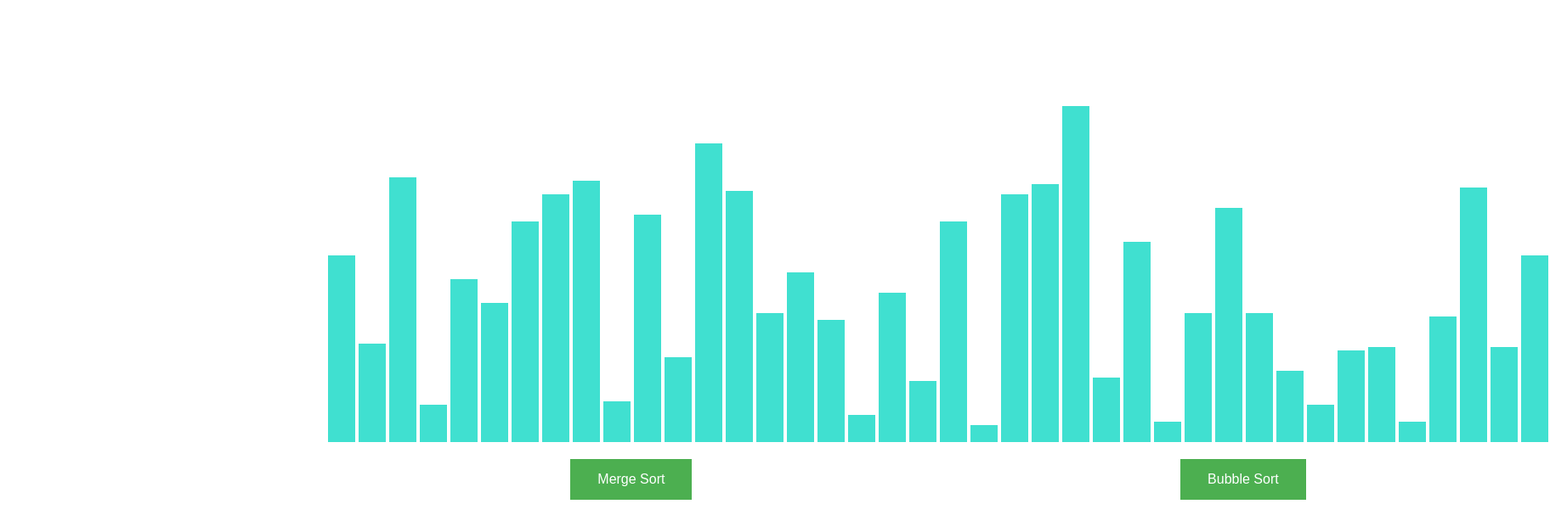
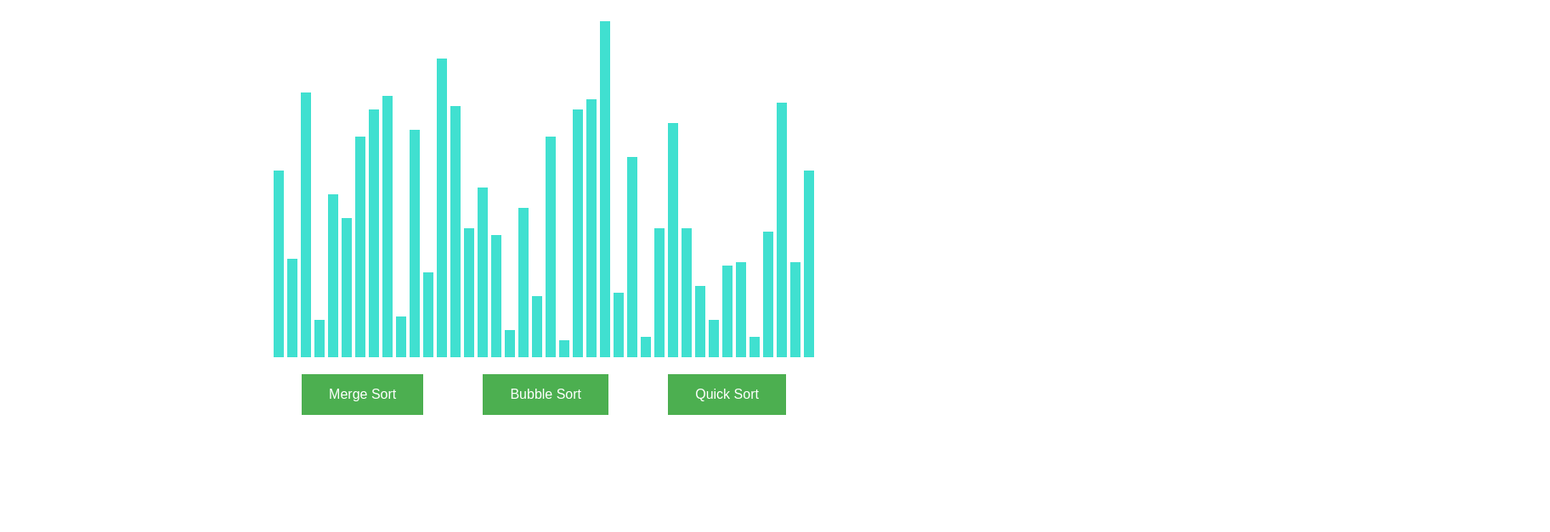
Before and after one commit to guangshuqi/sortingAnimator, a React (Create React App) app: page / in a window 1280 px wide. Shown: the part 161-788 px from the top of the page at 85% size, 1824 px wide, since content can reach past the window. Built offline with nearby package versions, Linux system fonts and the light colour scheme.

Commit message:
added quicksort

```diff
--- /dev/null
+++ b/src/SortingAnimator/SortingAlgorithm/QuickSort.js
@@ -0,0 +1,67 @@
+export default function getQuickSortSequence(unsortedArray, offset, sequences){
+
+    if (unsortedArray.length <= 1){
+        if (unsortedArray.length==1){
+            sequences.push({
+                type: 'colorChange',
+                indices: [offset],
+                color: 'green'
+            })
+        }
+        return [...unsortedArray]
+    }
+    let pivot = unsortedArray[0]
+
+    let pivotIdx = 0
+    for (let i = 1; i< unsortedArray.length; i++){
+        sequences.push(
+            {
+                type: 'colorChange',
+                indices: [pivotIdx+offset, i+offset]
+            }
+        )
+        sequences.push(
+            {
+                type: 'colorChange',
+                indices: [pivotIdx+offset, i+offset]
+            }
+        )
+
+        if (unsortedArray[i]<pivot){
+            if (i == pivotIdx+1){
+                sequences.push(
+                    {
+                        type: "heightChange",
+                        indices: [pivotIdx+offset, pivotIdx+offset+1],
+                        newHeights: [unsortedArray[pivotIdx+1], pivot]
+                    }
+                )
+                unsortedArray[pivotIdx] =  unsortedArray[pivotIdx+1]
+                unsortedArray[pivotIdx+1] = pivot
+            }
+            else{
+                let temp = unsortedArray[pivotIdx+1]
+                sequences.push(
+                    {
+                        type: "heightChange",
+                        indices: [pivotIdx+offset, pivotIdx+offset+1, i+offset],
+                        newHeights: [unsortedArray[i], pivot, temp]
+                    }
+                )
+
+                unsortedArray[pivotIdx+1] = pivot
+                unsortedArray[pivotIdx] = unsortedArray[i]
+                unsortedArray[i]=temp
+            }
+
+            pivotIdx++
+
+        }
+    }
+    sequences.push({
+        type: 'colorChange',
+        indices: [pivotIdx+offset],
+        color: 'green'
+    })
+    return [...getQuickSortSequence(unsortedArray.slice(0,pivotIdx),offset,sequences), pivot, ...getQuickSortSequence(unsortedArray.slice(pivotIdx+1,unsortedArray.length),offset+pivotIdx+1, sequences)]
+}
--- a/src/SortingAnimator/SortingAnimator.css
+++ b/src/SortingAnimator/SortingAnimator.css
@@ -1,9 +1,11 @@
 .main-container{
   display: flex;
   flex-direction: column;
-  top: 100px;
+  /* top: 100px;
   left:30%;
-  position: absolute
+  position: absolute   */
+  margin: auto;
+  width: 50%;
 }
 
 .button-container {
--- a/src/SortingAnimator/SortingAnimator.js
+++ b/src/SortingAnimator/SortingAnimator.js
@@ -2,7 +2,7 @@ import React from 'react'
 import './SortingAnimator.css'
 import getMergeSortSequence from './SortingAlgorithm/MergeSort'
 import getBubbleSortSequence from './SortingAlgorithm/BubbleSort'
-
+import getQuickSortSequence from './SortingAlgorithm/QuickSort'
 const ARRAY_LEN = 40
 // This is the main color of the array bars.
 const PRIMARY_COLOR = 'turquoise';
@@ -23,13 +23,19 @@ export default function SortingAnimator(){
     function runAnimation(getSortSequence){
         const sequences = []
         const sortedArray = getSortSequence(array,0, sequences)
-        // console.log(sortedArray)
+        console.log(sortedArray)
         console.log(sequences)
         for (let i=0; i < sequences.length;i++){
             let sequence = sequences[i]
             if(sequence['type']=='colorChange'){
                 const [idx1, idx2] = sequence['indices']
+                if (sequence.hasOwnProperty('color')){
+                    setTimeout(()=>{setArrayColorState([idx1,idx2], sequence['color'])}, i*ANIMATION_SPEED_MS)
+                }
+                else{
                     setTimeout(()=>{setArrayColorState([idx1,idx2])}, i*ANIMATION_SPEED_MS)
+                }
+
 
             }else{
 
@@ -51,9 +57,17 @@ export default function SortingAnimator(){
             return newArray
         })
     }
-    function setArrayColorState(indices){
+    function setArrayColorState(indices, color = null){
 
-
+        if (color){
+            setArrayColor(oldArray => {
+                const newArray=[...oldArray]
+                indices.forEach(idx=>{
+                    newArray[idx] = color
+                })
+                return newArray
+        })}
+        else{
             setArrayColor(oldArray => {
                 const newArray=[...oldArray]
                 indices.forEach(idx=>{
@@ -64,7 +78,10 @@ export default function SortingAnimator(){
                     }
                 })
                 return newArray
+
             })
+        }
+
     }
 
     return (
@@ -86,6 +103,7 @@ export default function SortingAnimator(){
         <div className="button-container">
             <button className = 'button' onClick={()=>runAnimation(getMergeSortSequence)}>Merge Sort</button>
             <button className = 'button' onClick={()=>runAnimation(getBubbleSortSequence)}>Bubble Sort</button>
+            <button className = 'button' onClick={()=>runAnimation(getQuickSortSequence)}>Quick Sort</button>
         </div>
        </div>
 
```
Lines whose indentation alone changed are shown as unchanged.
